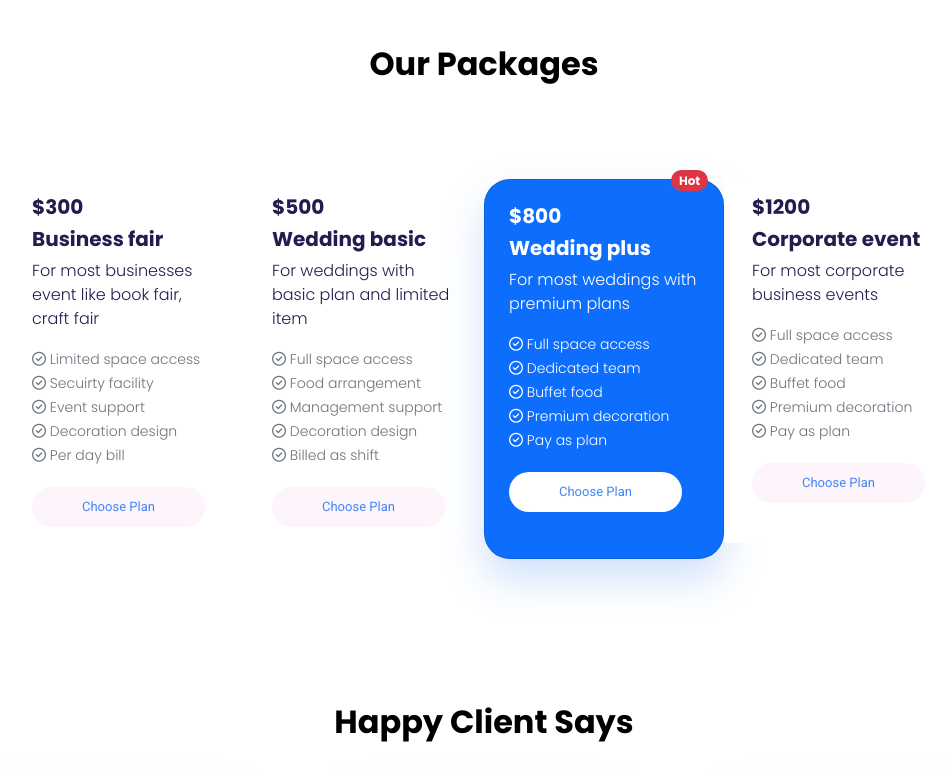
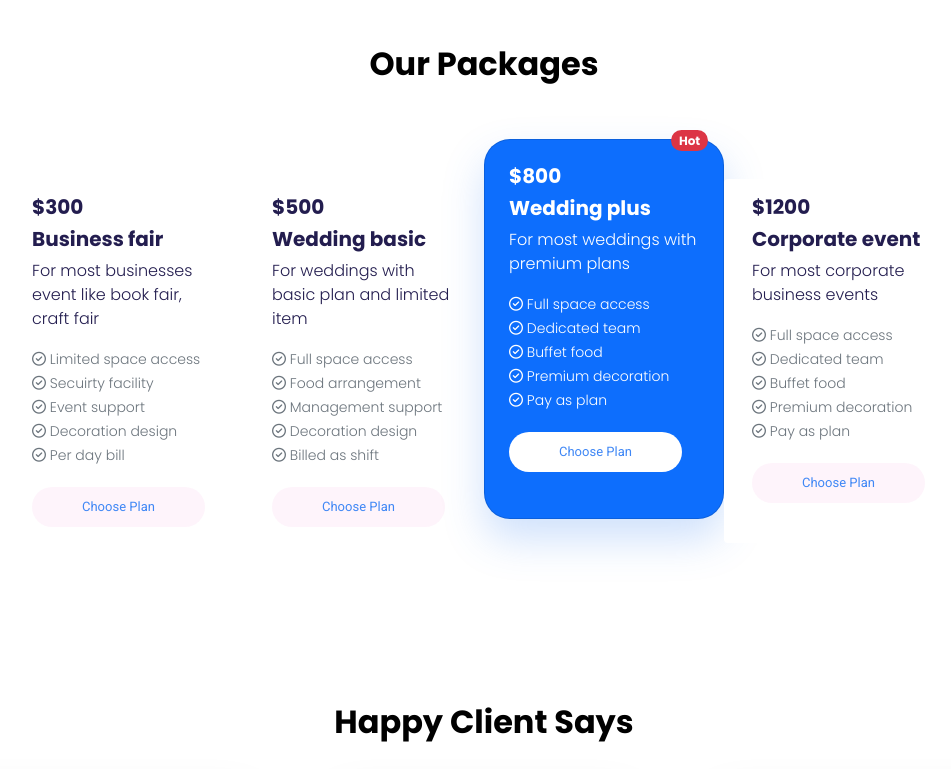
Before and after one commit to robinrakibul/convention-center, a plain HTML site: page index.html in a window 1280 px wide. In both pictures the pointer is over the element 760 px from the left and 1471 px from the top of the page. Shown: the part 1102-1871 px from the top of the page, without its empty margins (156-1107 px from the left). Drawn offline with nearby package versions, Linux system fonts and the light colour scheme.

Commit message:
project completed

```diff
--- a/css/style.css
+++ b/css/style.css
@@ -40,6 +40,12 @@ body{
     border-radius: 26px;
     box-shadow: 0px 20px 40px 0px rgba(63, 135, 245, 0.25);
 }
+.card-shift:hover{
+    transform: translateY(-40px);
+    transition: 0.3s ease-in-out;
+    border-radius: 26px;
+    box-shadow: 0px 20px 40px 0px rgba(63, 135, 245, 0.25);
+}
 
 /* Footer */
 footer{
```
